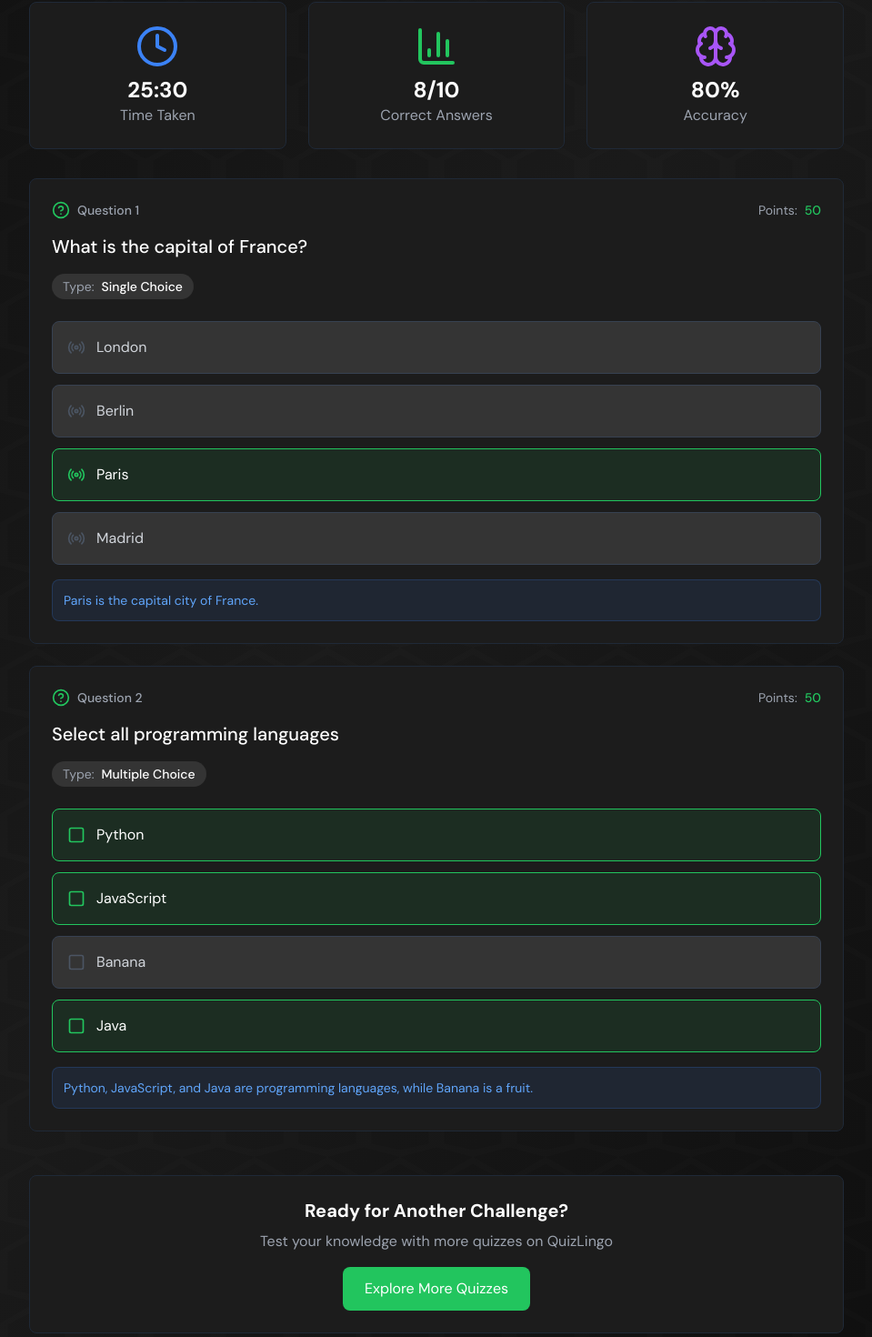
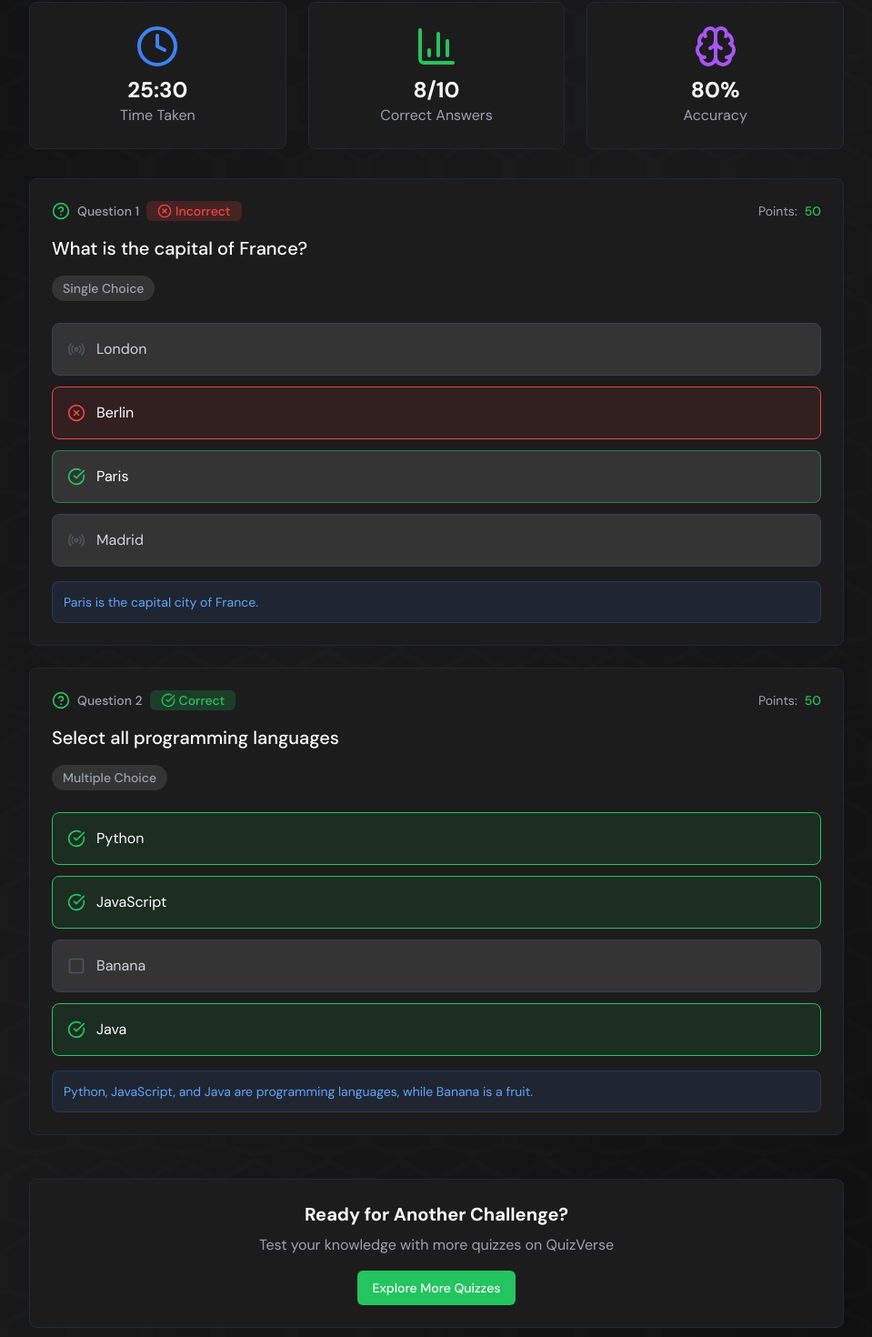
Before and after one commit to fahim-muntasir/quizVerse, a Next.js app: page /quiz/1/results in a window 1280 px wide. Shown: the part 488-1958 px from the top of the page at 91% size, without its empty margins (160-1119 px from the left). Built offline with nearby package versions, Linux system fonts and the light colour scheme; a web font is replaced by a local one.

Commit message:
feat: fixed issue of result page and modified

```diff
--- a/app/quiz/[id]/results/page.tsx
+++ b/app/quiz/[id]/results/page.tsx
@@ -5,6 +5,7 @@ import Banner from '@/components/Result/Banner';
 import Stats from '@/components/Result/Stats';
 import { QuizResultData } from '@/types/quiz';
 import QuestionsReview from '@/components/Result/QuestionsReview';
+import Button from '@/components/ui/Button';
 
 export default function QuizResult() {
   // Mock data (replace with real data from your backend)
@@ -23,6 +24,7 @@ export default function QuizResult() {
         options: ["London", "Berlin", "Paris", "Madrid"],
         explanation: "Paris is the capital city of France.",
         type: "single",
+        isCorrectAnswer: true
       },
       {
         id: "2",
@@ -31,7 +33,8 @@ export default function QuizResult() {
         correctAnswer: ["0", "1", "3"],
         options: ["Python", "JavaScript", "Banana", "Java"],
         explanation: "Python, JavaScript, and Java are programming languages, while Banana is a fruit.",
-        type: "multiple"
+        type: "multiple",
+        isCorrectAnswer: true
       }
     ]
   };
@@ -56,13 +59,13 @@ export default function QuizResult() {
         {/* Call-to-Action Footer */}
         <div className="mt-12 bg-background backdrop-blur-lg rounded-lg p-6 text-center border border-gray-800">
           <h3 className="text-xl font-bold text-white mb-2">Ready for Another Challenge?</h3>
-          <p className="text-gray-400 mb-4">Test your knowledge with more quizzes on QuizLingo</p>
-          <button
-            // onClick={() => window.location.href = '/'}
-            className="px-6 py-3 bg-green-500 text-white rounded-lg hover:bg-green-600 transition-colors"
-          >
-            Explore More Quizzes
-          </button>
+          <p className="text-gray-400 mb-4">Test your knowledge with more quizzes on QuizVerse</p>
+
+          <div className='flex justify-center'>
+            <Button isDisabled={false}>
+              Explore More Quizzes
+            </Button>
+          </div>
         </div>
       </div>
     </div>
--- a/components/ParticipantsQuizModal/index.tsx
+++ b/components/ParticipantsQuizModal/index.tsx
@@ -6,7 +6,7 @@ import { onSelectQuiz } from '@/libs/features/participantQuiz/participantQuizSli
 import Header from './Header';
 import Modal from '../common/Modal';
 import ProgressBar from './ProgressBar';
-import QuestionOption from '../common/QuestionOption';
+import QuestionOption from '../common/QuizOption';
 import Footer from './Footer';
 import Question from '../common/Question';
 
--- a/components/Result/Banner.tsx
+++ b/components/Result/Banner.tsx
@@ -13,7 +13,7 @@ export default function Banner({ score, quizTitle }: BannerProps) {
 
   const getShareMessage = () => {
     const level = score >= 80 ? 'Advanced' : score >= 60 ? 'Intermediate' : 'Beginner';
-    return `I just scored ${score}% on the ${quizTitle} quiz and achieved ${level} level! Challenge yourself on QuizLingo! 🎯`;
+    return `I just scored ${score}% on the ${quizTitle} quiz and achieved ${level} level! Challenge yourself on QuizVerse! 🎯`;
   };
 
   const handleShare = async (platform: 'twitter' | 'facebook' | 'copy') => {
--- a/components/Result/Header.tsx
+++ b/components/Result/Header.tsx
@@ -8,7 +8,7 @@ export default function Header() {
       <Link href='/'>
         <div className="flex items-center gap-2 bg-[#2a2a2a]/50 backdrop-blur-lg px-4 py-2 rounded-full border border-gray-800">
           <BookOpenCheck className="w-6 h-6 text-green-500" />
-          <span className="text-white font-bold text-xl">QuizLingo</span>
+          <span className="text-white font-bold text-xl">QuizVerse</span>
         </div>
       </Link>
     </div>
--- a/components/Result/QuestionsReview.tsx
+++ b/components/Result/QuestionsReview.tsx
@@ -1,8 +1,8 @@
 import React from 'react'
 import { QuizResultData } from '@/types/quiz';
 import Question from '../common/Question';
-import QuestionOption from '../common/QuestionOption';
 import Explanation from './Explanation';
+import ResultOption from '../common/ResultOption';
 
 export default function QuestionsReview() {
   const result: QuizResultData = {
@@ -15,11 +15,12 @@ export default function QuestionsReview() {
       {
         id: "1",
         text: "What is the capital of France?",
-        userAnswer: ["2"],
+        userAnswer: ["1"],
         correctAnswer: ["2"],
         options: ["London", "Berlin", "Paris", "Madrid"],
         explanation: "Paris is the capital city of France.",
-        type: "single"
+        type: "single",
+        isCorrectAnswer: false,
       },
       {
         id: "2",
@@ -28,7 +29,8 @@ export default function QuestionsReview() {
         correctAnswer: ["0", "1", "3"],
         options: ["Python", "JavaScript", "Banana", "Java"],
         explanation: "Python, JavaScript, and Java are programming languages, while Banana is a fruit.",
-        type: "multiple"
+        type: "multiple",
+        isCorrectAnswer: true,
       }
     ]
   };
@@ -37,11 +39,11 @@ export default function QuestionsReview() {
     <div className="space-y-6">
       {result.questions.map((question, index) => (
         <div key={question.id} className="bg-background backdrop-blur-lg rounded-lg p-6 border border-gray-800">
-          <Question currentQuestionIndex={index} marks={50} type={question.type} text={question.text} />
+          <Question currentQuestionIndex={index} marks={50} type={question.type} text={question.text} isCorrectAnswer={question.isCorrectAnswer} />
 
           <div className="space-y-3">
             {question.options.map((option, optionIndex) => (
-              <QuestionOption key={optionIndex} index={optionIndex.toString()} selectedAnswers={question.userAnswer} questionType={question.type} option={option} />
+              <ResultOption key={optionIndex} index={optionIndex.toString()} selectedAnswers={question.userAnswer} questionType={question.type} option={option} correctAnswer={question.correctAnswer} />
             ))}
           </div>
 
--- a/components/common/Question.tsx
+++ b/components/common/Question.tsx
@@ -1,20 +1,35 @@
 import React from 'react'
-import { HelpCircle } from 'lucide-react';
+import { HelpCircle, CheckCircle, XCircle, } from 'lucide-react';
 
 type QuestionProps = {
   currentQuestionIndex: number;
   marks: number;
   type: string;
   text: string;
+  isCorrectAnswer: boolean;
 }
 
-export default function Question({ currentQuestionIndex, marks, type, text }: QuestionProps) {
+export default function Question({ currentQuestionIndex, marks, type, text, isCorrectAnswer }: QuestionProps) {
   return (
     <>
       <div className="flex items-center justify-between mb-4">
         <div className="flex items-center gap-2">
           <HelpCircle className="w-5 h-5 text-green-500" />
           <span className="text-sm font-medium text-gray-400">Question {currentQuestionIndex + 1}</span>
+
+          {isCorrectAnswer && <div className="inline-flex items-center gap-1 px-3 py-[1px] rounded-md bg-green-500/20 text-sm">
+            <CheckCircle className='w-4 h-4 text-green-500' />
+            <span className="text-green-500 font-medium">
+              Correct
+            </span>
+          </div>}
+
+          {!isCorrectAnswer && <div className="inline-flex items-center gap-1 px-3 py-[1px] rounded-md bg-red-500/20 text-sm">
+            <XCircle className='w-4 h-4 text-red-500' />
+            <span className="text-red-500 font-medium">
+              Incorrect
+            </span>
+          </div>}
         </div>
         <div className="flex items-center gap-2">
           <span className="text-sm text-gray-400">Points:</span>
@@ -25,8 +40,7 @@ export default function Question({ currentQuestionIndex, marks, type, text }: Qu
       <h3 className="text-xl text-white font-medium mb-4">{text}</h3>
 
       <div className="inline-flex items-center gap-2 px-3 py-1 rounded-full bg-[#343434] text-sm mb-6">
-        <span className="text-gray-400">Type:</span>
-        <span className="text-white font-medium">
+        <span className="text-gray-400 font-medium">
           {type === 'single' ? 'Single Choice' : 'Multiple Choice'}
         </span>
       </div>
--- a/components/common/QuestionOption.tsx
+++ b/components/common/QuizOption.tsx
@@ -2,15 +2,15 @@ import React from 'react'
 import { cn } from '@/libs/utils'
 import { Radio, Square } from 'lucide-react'
 
-type QuestionOptionProps = {
-  onClickHandler?: () => void;
+type QuizOptionProps = {
+  onClickHandler: () => void;
   selectedAnswers: string[];
   questionType: string;
   option: string;
   index: string;
 }
 
-export default function QuestionOption({ onClickHandler, selectedAnswers, questionType, option, index }: QuestionOptionProps) {
+export default function QuizOption({ onClickHandler, selectedAnswers, questionType, option, index }: QuizOptionProps) {
   return (
     <button
       onClick={onClickHandler}
--- /dev/null
+++ b/components/common/ResultOption.tsx
@@ -0,0 +1,52 @@
+import React from 'react';
+import { cn } from '@/libs/utils';
+import { CheckCircle, XCircle, Radio, Square } from 'lucide-react';
+
+type QuestionOptionProps = {
+  selectedAnswers: string[];
+  correctAnswer: string[];
+  questionType: string;
+  option: string;
+  index: string;
+};
+
+export default function ResultOption({
+  selectedAnswers,
+  correctAnswer,
+  questionType,
+  option,
+  index,
+}: QuestionOptionProps) {
+  const isSelected = selectedAnswers?.includes(index);
+  const isCorrect = correctAnswer?.includes(index);
+  const isIncorrectSelection = isSelected && !isCorrect;
+  const isMissedCorrect = !isSelected && isCorrect;
+  const isWrong = isIncorrectSelection || isMissedCorrect;
+
+  const baseClasses = "w-full text-left p-4 rounded-lg border transition-all";
+  const selectedClass = isSelected
+    ? isWrong
+      ? "bg-red-500/10 border-red-500 text-white"
+      : "bg-green-500/10 border-green-500 text-white"
+    : "bg-[#343434] border-gray-700 text-gray-300";
+  const missedCorrectClass = !isSelected && isCorrect ? "border-green-500/50 text-white" : "";
+
+  const element = isCorrect ? (
+    <CheckCircle className="w-5 h-5 text-green-500" />
+  ) : isIncorrectSelection ? (
+    <XCircle className="w-5 h-5 text-red-500" />
+  ) : questionType === 'single' ? (
+    <Radio className="w-5 h-5 text-gray-600" />
+  ) : (
+    <Square className="w-5 h-5 text-gray-600" />
+  );
+
+  return (
+    <div className={cn(baseClasses, selectedClass, missedCorrectClass)}>
+      <div className="flex items-center space-x-3">
+        {element}
+        <span>{option}</span>
+      </div>
+    </div>
+  );
+}
--- a/types/quiz.d.ts
+++ b/types/quiz.d.ts
@@ -37,5 +37,6 @@ type QuizResultData = {
     options: string[];
     explanation?: string;
     type: QuestionType;
+    isCorrectAnswer: boolean;
   }[];
 }
```
